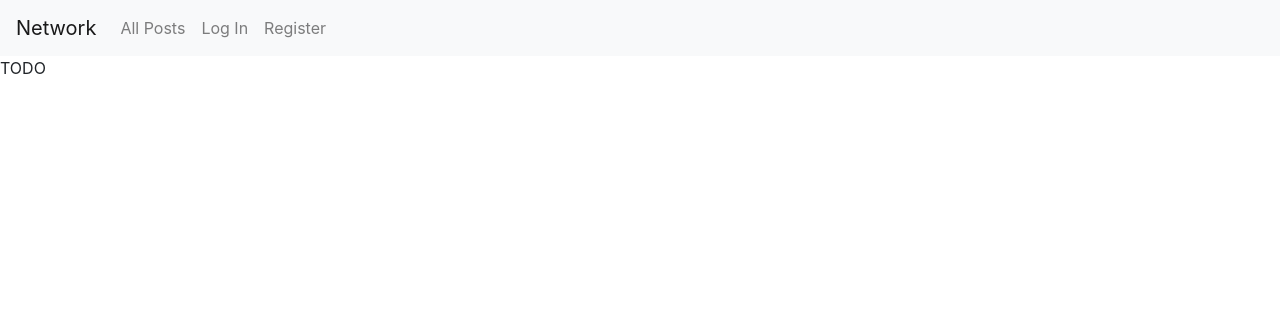
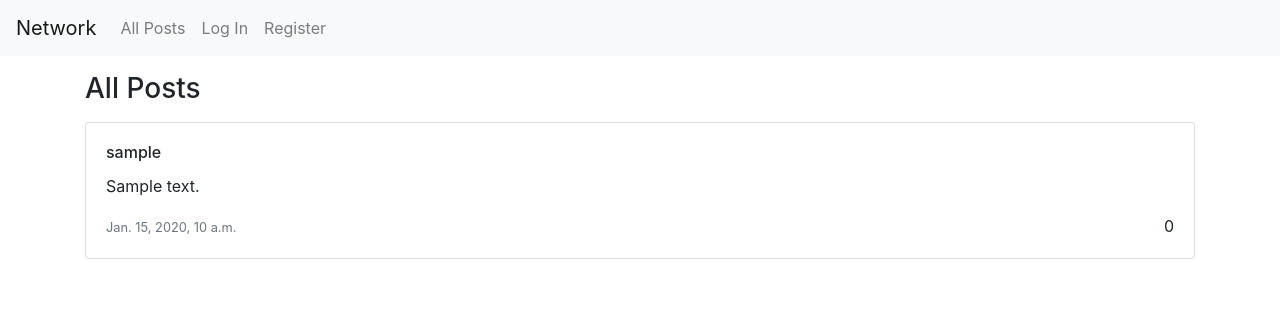
Before and after one commit to daniel-shanahan/django-network, a Django app: page / in a window 1280 px wide. Shown: the top 316 px of the page. Run offline with Django 3.2, Linux system fonts and the light colour scheme; tables that the repository leaves empty hold one stand-in row (values such as "Sample post"); some libraries are stand-ins or nearby versions.

Commit message:
Display all posts

```diff
--- a/network/templates/network/index.html
+++ b/network/templates/network/index.html
@@ -1,5 +1,33 @@
 {% extends "network/layout.html" %}
 
 {% block body %}
-    TODO
+    <h3 class="mb-3">
+        All Posts
+    </h3>
+    {% for post in posts %}
+        <div class="card mb-2">
+            <div class="card-body">
+                <h6 class="card-title">
+                    {{ post.poster }}
+                </h6>
+                <p class="card-text">
+                    {{ post.body }}
+                </p>
+                <div class="d-flex justify-content-between">
+                    <span>
+                        <small class="text-muted">
+                            {{ post.timestamp }}
+                        </small>
+                    </span>
+                    <span>
+                        0
+                    </span>
+                </div>
+            </div>
+        </div>
+    {% empty %}
+        <div>
+            There are no posts yet.
+        </div>
+    {% endfor %}
 {% endblock %}
--- a/network/templates/network/layout.html
+++ b/network/templates/network/layout.html
@@ -3,14 +3,21 @@
 <!DOCTYPE html>
 <html lang="en">
     <head>
-        <title>{% block title %}Social Network{% endblock %}</title>
-        <link rel="stylesheet" href="https://stackpath.bootstrapcdn.com/bootstrap/4.4.1/css/bootstrap.min.css" integrity="sha384-Vkoo8x4CGsO3+Hhxv8T/Q5PaXtkKtu6ug5TOeNV6gBiFeWPGFN9MuhOf23Q9Ifjh" crossorigin="anonymous">
+        <title>
+            {% block title %}
+Social Network
+            {% endblock %}
+        </title>
+        <link rel="stylesheet"
+              href="https://stackpath.bootstrapcdn.com/bootstrap/4.4.1/css/bootstrap.min.css"
+              integrity="sha384-Vkoo8x4CGsO3+Hhxv8T/Q5PaXtkKtu6ug5TOeNV6gBiFeWPGFN9MuhOf23Q9Ifjh"
+              crossorigin="anonymous">
         <link href="{% static 'network/styles.css' %}" rel="stylesheet">
     </head>
     <body>
 
-        <nav class="navbar navbar-expand-lg navbar-light bg-light">
-            <a class="navbar-brand" href="#">Network</a>
+        <nav class="navbar navbar-expand-sm navbar-light bg-light mb-3">
+            <a class="navbar-brand" href="{% url 'index' %}">Network</a>
 
             <div>
                 <ul class="navbar-nav mr-auto">
@@ -41,7 +48,7 @@
             </div>
         </nav>
 
-        <div class="body">
+        <div class="body container mb-5">
             {% block body %}
             {% endblock %}
         </div>
--- a/network/views.py
+++ b/network/views.py
@@ -4,11 +4,14 @@ from django.http import HttpResponse, HttpResponseRedirect
 from django.shortcuts import render
 from django.urls import reverse
 
-from .models import User
+from .models import User, Post
 
 
 def index(request):
-    return render(request, "network/index.html")
+    # Get all posts
+    posts = Post.objects.all().order_by("-timestamp")
+
+    return render(request, "network/index.html", {"posts": posts})
 
 
 def login_view(request):
@@ -24,9 +27,11 @@ def login_view(request):
             login(request, user)
             return HttpResponseRedirect(reverse("index"))
         else:
-            return render(request, "network/login.html", {
-                "message": "Invalid username and/or password."
-            })
+            return render(
+                request,
+                "network/login.html",
+                {"message": "Invalid username and/or password."},
+            )
     else:
         return render(request, "network/login.html")
 
@@ -45,18 +50,18 @@ def register(request):
         password = request.POST["password"]
         confirmation = request.POST["confirmation"]
         if password != confirmation:
-            return render(request, "network/register.html", {
-                "message": "Passwords must match."
-            })
+            return render(
+                request, "network/register.html", {"message": "Passwords must match."}
+            )
 
         # Attempt to create new user
         try:
             user = User.objects.create_user(username, email, password)
             user.save()
         except IntegrityError:
-            return render(request, "network/register.html", {
-                "message": "Username already taken."
-            })
+            return render(
+                request, "network/register.html", {"message": "Username already taken."}
+            )
         login(request, user)
         return HttpResponseRedirect(reverse("index"))
     else:
```
Lines whose indentation alone changed are shown as unchanged.
